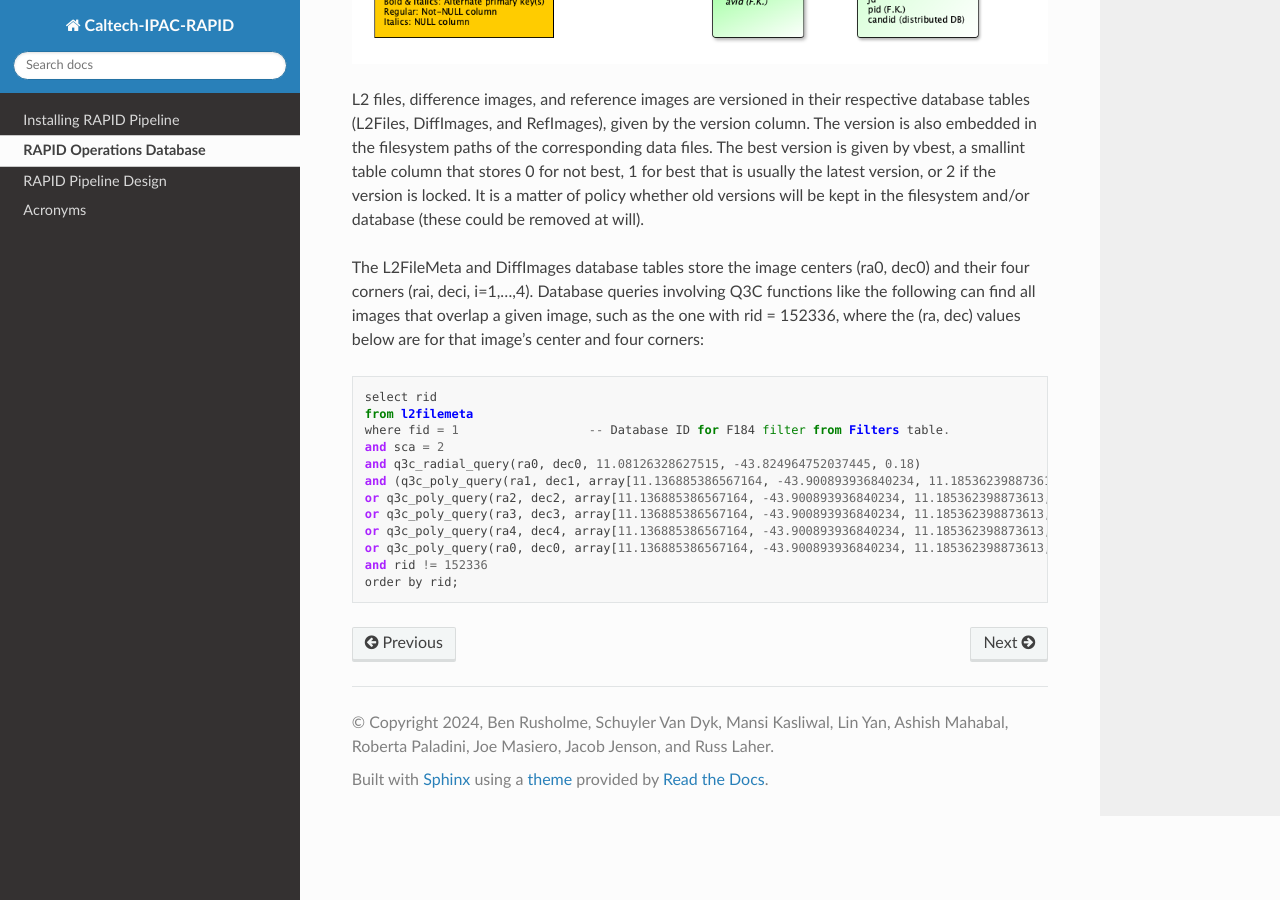
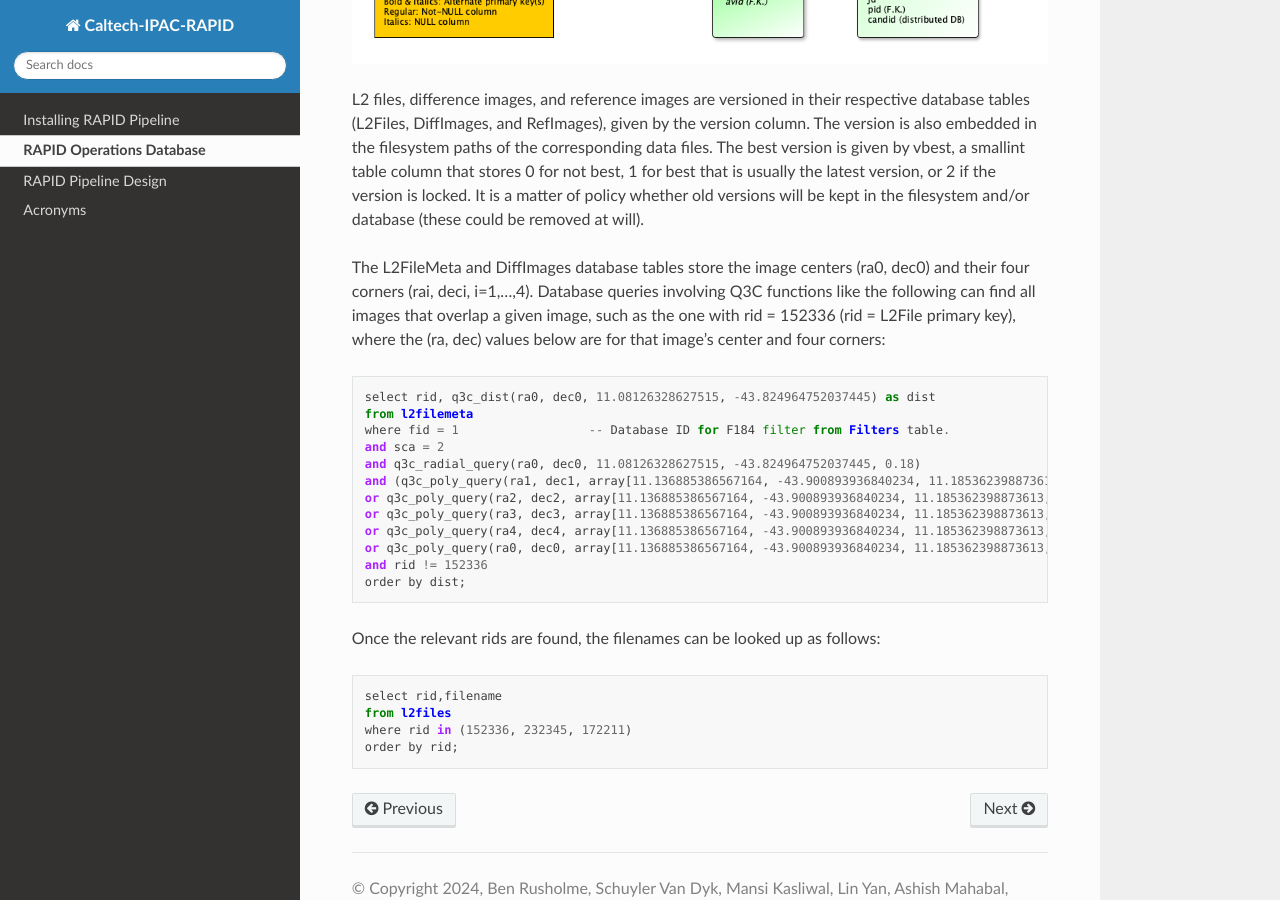
Before and after one commit to Caltech-IPAC/rapid, a Sphinx documentation site: the page built from docs/source/db/db.rst, in a window 1280 px wide and 900 px high, scrolled down 1602 px. Built offline with Sphinx 7.4.7 and the Read the Docs theme 2.0.0, drawn with Linux system fonts in a browser that asks for light colours.

Commit message:
Added query for L2 filenames.

```diff
--- a/docs/source/db/db.rst
+++ b/docs/source/db/db.rst
@@ -42,20 +42,30 @@ database (these could be removed at will).
 The L2FileMeta and DiffImages database tables store the image centers
 (ra0, dec0) and their four corners (rai, deci, i=1,...,4).  Database
 queries involving Q3C functions like the following can find all images that overlap a given
-image, such as the one with rid = 152336, where the (ra, dec) values
+image, such as the one with rid = 152336 (rid = L2File primary key), where the (ra, dec) values
 below are for that image's center and four corners:
 
 .. code-block::
 
-   select rid
-   from l2filemeta
-   where fid = 1                  -- Database ID for F184 filter from Filters table.
-   and sca = 2
-   and q3c_radial_query(ra0, dec0, 11.08126328627515, -43.824964752037445, 0.18)
-   and (q3c_poly_query(ra1, dec1, array[11.136885386567164, -43.900893936840234, 11.185362398873613, -43.78197810436912,11.025782901132052, -43.749009077867875, 10.97701495473218, -43.86785677863402])
-   or q3c_poly_query(ra2, dec2, array[11.136885386567164, -43.900893936840234, 11.185362398873613, -43.78197810436912,11.025782901132052, -43.749009077867875, 10.97701495473218, -43.86785677863402])
-   or q3c_poly_query(ra3, dec3, array[11.136885386567164, -43.900893936840234, 11.185362398873613, -43.78197810436912,11.025782901132052, -43.749009077867875, 10.97701495473218, -43.86785677863402])
-   or q3c_poly_query(ra4, dec4, array[11.136885386567164, -43.900893936840234, 11.185362398873613, -43.78197810436912,11.025782901132052, -43.749009077867875, 10.97701495473218, -43.86785677863402])
-   or q3c_poly_query(ra0, dec0, array[11.136885386567164, -43.900893936840234, 11.185362398873613, -43.78197810436912,11.025782901132052, -43.749009077867875, 10.97701495473218, -43.86785677863402]))
-   and rid != 152336
-   order by rid;
+    select rid, q3c_dist(ra0, dec0, 11.08126328627515, -43.824964752037445) as dist
+    from l2filemeta
+    where fid = 1                  -- Database ID for F184 filter from Filters table.
+    and sca = 2
+    and q3c_radial_query(ra0, dec0, 11.08126328627515, -43.824964752037445, 0.18)
+    and (q3c_poly_query(ra1, dec1, array[11.136885386567164, -43.900893936840234, 11.185362398873613, -43.78197810436912,11.025782901132052, -43.749009077867875, 10.97701495473218, -43.86785677863402])
+    or q3c_poly_query(ra2, dec2, array[11.136885386567164, -43.900893936840234, 11.185362398873613, -43.78197810436912,11.025782901132052, -43.749009077867875, 10.97701495473218, -43.86785677863402])
+    or q3c_poly_query(ra3, dec3, array[11.136885386567164, -43.900893936840234, 11.185362398873613, -43.78197810436912,11.025782901132052, -43.749009077867875, 10.97701495473218, -43.86785677863402])
+    or q3c_poly_query(ra4, dec4, array[11.136885386567164, -43.900893936840234, 11.185362398873613, -43.78197810436912,11.025782901132052, -43.749009077867875, 10.97701495473218, -43.86785677863402])
+    or q3c_poly_query(ra0, dec0, array[11.136885386567164, -43.900893936840234, 11.185362398873613, -43.78197810436912,11.025782901132052, -43.749009077867875, 10.97701495473218, -43.86785677863402]))
+    and rid != 152336
+    order by dist;
+
+
+Once the relevant rids are found, the filenames can be looked up as follows:
+
+.. code-block::
+
+    select rid,filename
+    from l2files
+    where rid in (152336, 232345, 172211)
+    order by rid;
```
